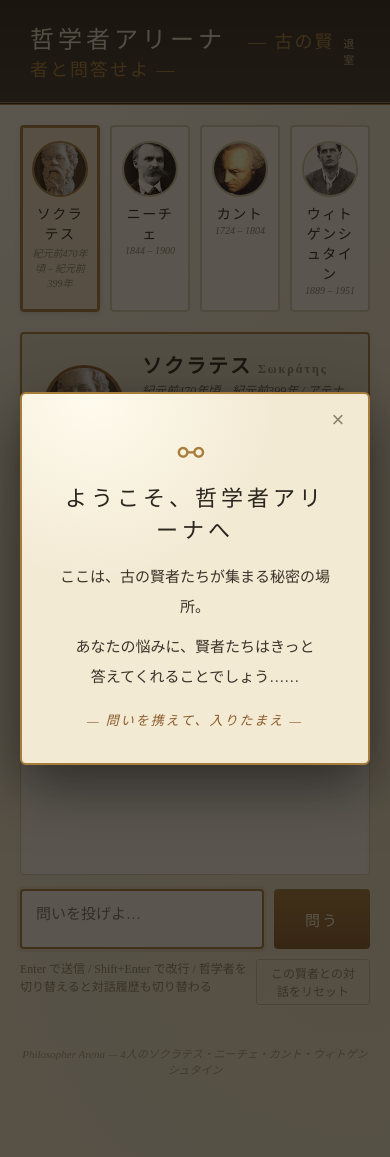
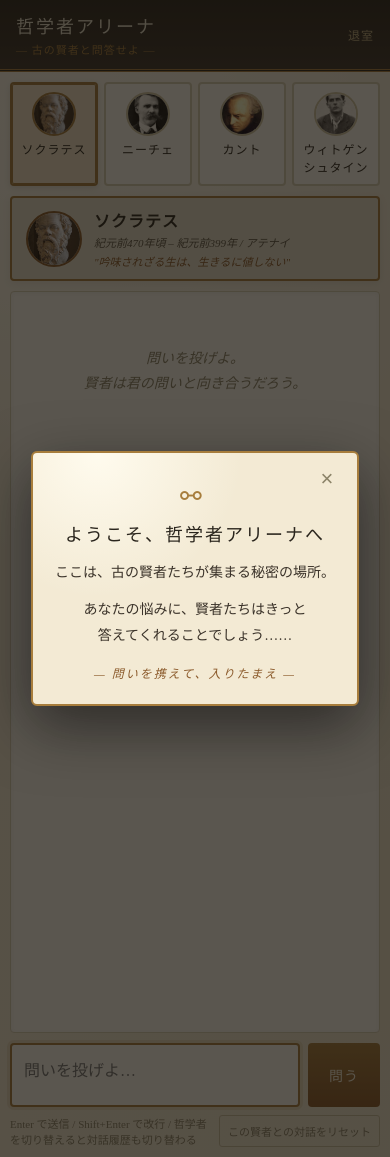
Before and after one commit to souta-yamaguchi/philosopher-arena, a Flask app: page / in a window 390 px wide. Run offline with Flask 3, Linux system fonts and the light colour scheme; the visitor is signed in with stand-in values (Sample User, id 1).

Commit message:
Mobile responsive design

```diff
--- a/templates/index.html
+++ b/templates/index.html
@@ -2,6 +2,8 @@
 <html lang="ja">
 <head>
 <meta charset="utf-8">
+<meta name="viewport" content="width=device-width, initial-scale=1, maximum-scale=1, viewport-fit=cover">
+<meta name="theme-color" content="#2a251d">
 <title>哲学者アリーナ</title>
 <style>
   :root {
@@ -416,6 +418,173 @@
     background: rgba(167, 125, 60, 0.15);
     color: var(--ink);
   }
+
+  /* ═══════════ モバイル対応 ═══════════ */
+  @media (max-width: 720px) {
+    body {
+      /* iOS Safari の bottom bar を避ける */
+      min-height: 100dvh;
+      display: flex;
+      flex-direction: column;
+    }
+    header {
+      padding: 12px 16px;
+      flex-shrink: 0;
+    }
+    header h1 {
+      font-size: 18px;
+      letter-spacing: 2px;
+    }
+    header h1 .gk {
+      display: block;
+      font-size: 11px;
+      margin-left: 0;
+      margin-top: 3px;
+      letter-spacing: 1px;
+    }
+    header a {
+      font-size: 12px !important;
+    }
+
+    .container {
+      padding: 10px;
+      flex: 1;
+      display: flex;
+      flex-direction: column;
+      min-height: 0;  /* important for flex */
+    }
+
+    /* セレクタは横並び 4列のまま、コンパクトに */
+    .selector {
+      gap: 6px;
+      margin-bottom: 10px;
+    }
+    .selector .card {
+      padding: 8px 4px;
+    }
+    .selector .icon {
+      width: 44px;
+      height: 44px;
+      margin-bottom: 4px;
+    }
+    .selector .pname {
+      font-size: 12px;
+      letter-spacing: 1px;
+    }
+    .selector .pyears {
+      display: none;  /* スマホでは年代非表示 */
+    }
+
+    /* 哲学者カードはコンパクトに */
+    .philosopher-card {
+      padding: 10px 14px;
+      gap: 12px;
+      margin-bottom: 10px;
+    }
+    .philosopher-card .bust {
+      width: 56px;
+      height: 56px;
+      border-width: 2px;
+    }
+    .philosopher-card .info h2 {
+      font-size: 16px;
+      letter-spacing: 1px;
+    }
+    .philosopher-card .info .gk {
+      display: none;
+    }
+    .philosopher-card .info p {
+      font-size: 11px;
+    }
+    .philosopher-card .info .quote {
+      font-size: 11px;
+      margin-top: 3px;
+    }
+
+    /* チャット領域を画面いっぱいに */
+    .chat {
+      flex: 1;
+      max-height: none;
+      min-height: 200px;
+      padding: 14px;
+      font-size: 16px;  /* iOS の自動ズーム防止 */
+    }
+
+    .msg { margin: 12px 0; gap: 8px; }
+    .msg .avatar {
+      width: 38px;
+      height: 38px;
+    }
+    .msg .bubble {
+      padding: 10px 13px;
+      font-size: 15px;
+      line-height: 1.7;
+      max-width: 80%;
+    }
+    .msg .name {
+      font-size: 11px;
+    }
+
+    /* 入力欄をボトムに固定的に */
+    .input-area {
+      margin-top: 10px;
+      gap: 8px;
+    }
+    .input-area textarea {
+      padding: 12px;
+      font-size: 16px;  /* iOS のズーム防止 */
+      min-height: 56px;
+    }
+    .input-area button {
+      min-width: 72px;
+      padding: 0 16px;
+      font-size: 14px;
+      letter-spacing: 1px;
+    }
+    .toolbar {
+      font-size: 11px;
+      flex-wrap: wrap;
+      gap: 6px;
+      margin-top: 8px;
+      padding-bottom: env(safe-area-inset-bottom);
+    }
+    .toolbar > span {
+      flex: 1;
+      min-width: 0;
+    }
+    .toolbar button {
+      font-size: 11px;
+      padding: 4px 8px;
+    }
+    footer { display: none; }
+
+    /* ウェルカムモーダルもスマホ最適化 */
+    .welcome {
+      padding: 28px 22px 22px;
+      margin: 12px;
+    }
+    .welcome .pillar { font-size: 26px; }
+    .welcome h2 {
+      font-size: 18px;
+      letter-spacing: 2px;
+      margin-bottom: 14px;
+    }
+    .welcome p {
+      font-size: 14px;
+      line-height: 1.9;
+    }
+    .welcome .sig {
+      font-size: 12px;
+      margin-top: 14px;
+    }
+  }
+
+  /* 極小画面 (iPhone SE 等) */
+  @media (max-width: 380px) {
+    .selector .pname { font-size: 11px; }
+    .philosopher-card .info h2 { font-size: 15px; }
+    .msg .bubble { font-size: 14px; }
+  }
 </style>
 </head>
 <body>
```
Also changed, not shown: templates/gate.html (+13 -0 lines).
